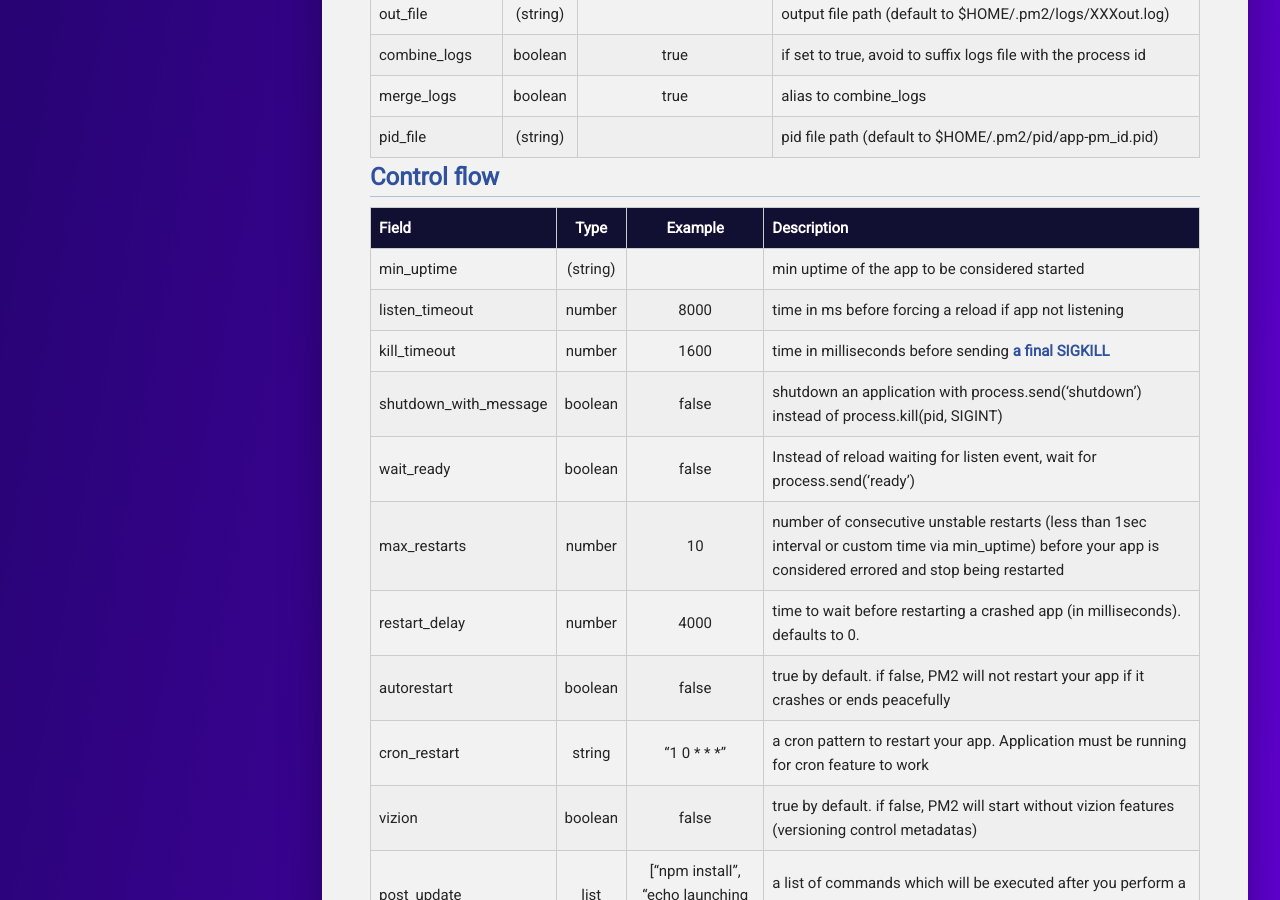
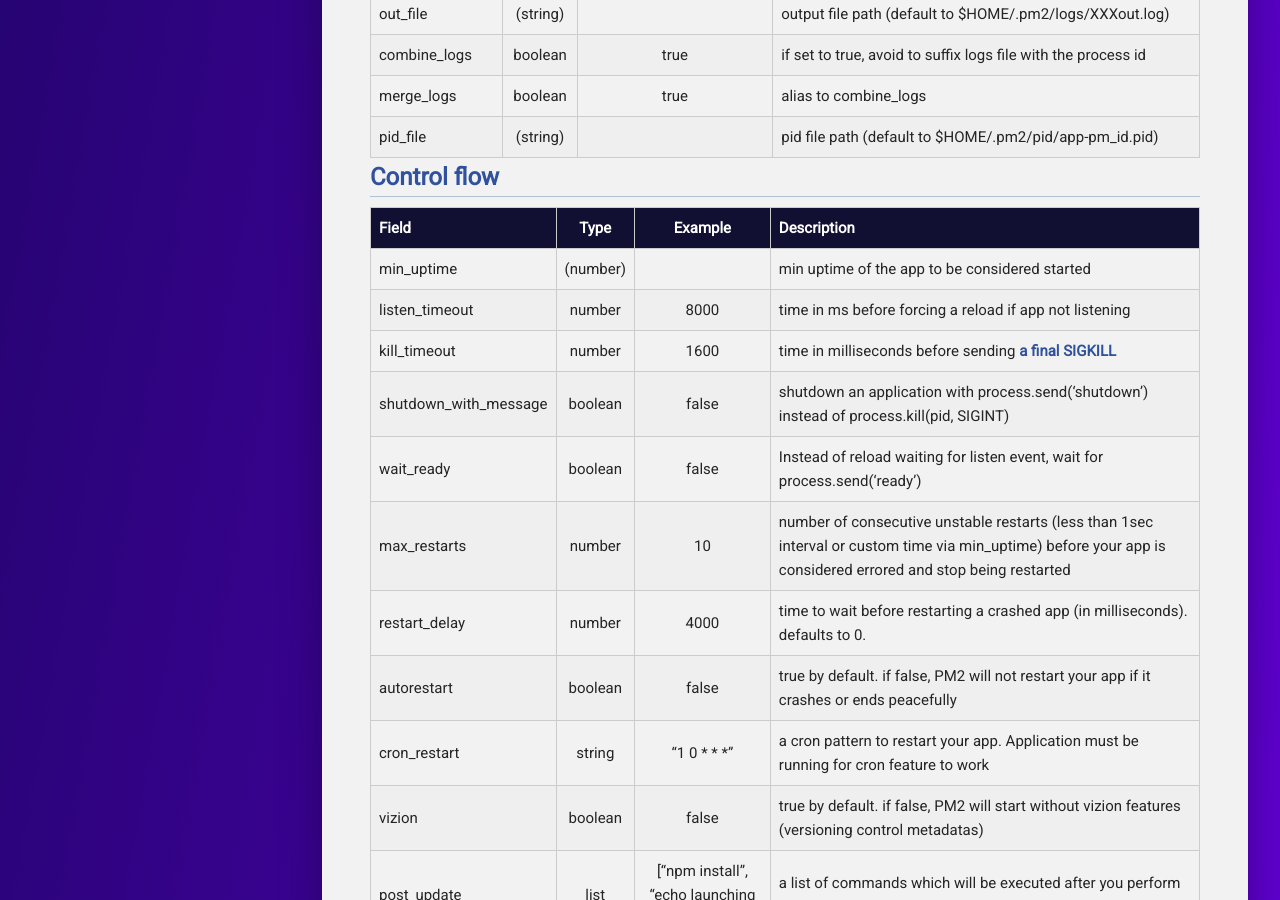
Before and after one commit to pm2-hive/pm2-hive.github.io, a Jekyll site: the page built from docs/features/app-declaration.md, in a window 1280 px wide and 900 px high, scrolled down 3482 px. Built offline with Jekyll 4.4.1, drawn with Linux system fonts in a browser that asks for light colours; comment, search, counter and statistics services are not loaded.

Commit message:
Fix documented type for min_uptime start option
Signed-off-by: Matthew Peveler <matt.peveler@gmail.com>

```diff
--- a/docs/features/app-declaration.md
+++ b/docs/features/app-declaration.md
@@ -142,7 +142,7 @@ Application behavior and configuration can be fine-tuned with the following attr
 
 |    Field |   Type  |  Example |  Description|
 |:----------|:-------:|:------------------------------:|:-------------------------|
-|min_uptime| (string) | | min uptime of the app to be considered started |
+|min_uptime| (number) | | min uptime of the app to be considered started |
 | listen_timeout | number | 8000 | time in ms before forcing a reload if app not listening |
 | kill_timeout | number | 1600 | time in milliseconds before sending [a final SIGKILL](http://pm2.keymetrics.io/docs/usage/signals-clean-restart/#cleaning-states-and-jobs) |
 | shutdown_with_message | boolean | false | shutdown an application with process.send('shutdown') instead of process.kill(pid, SIGINT) |
```
